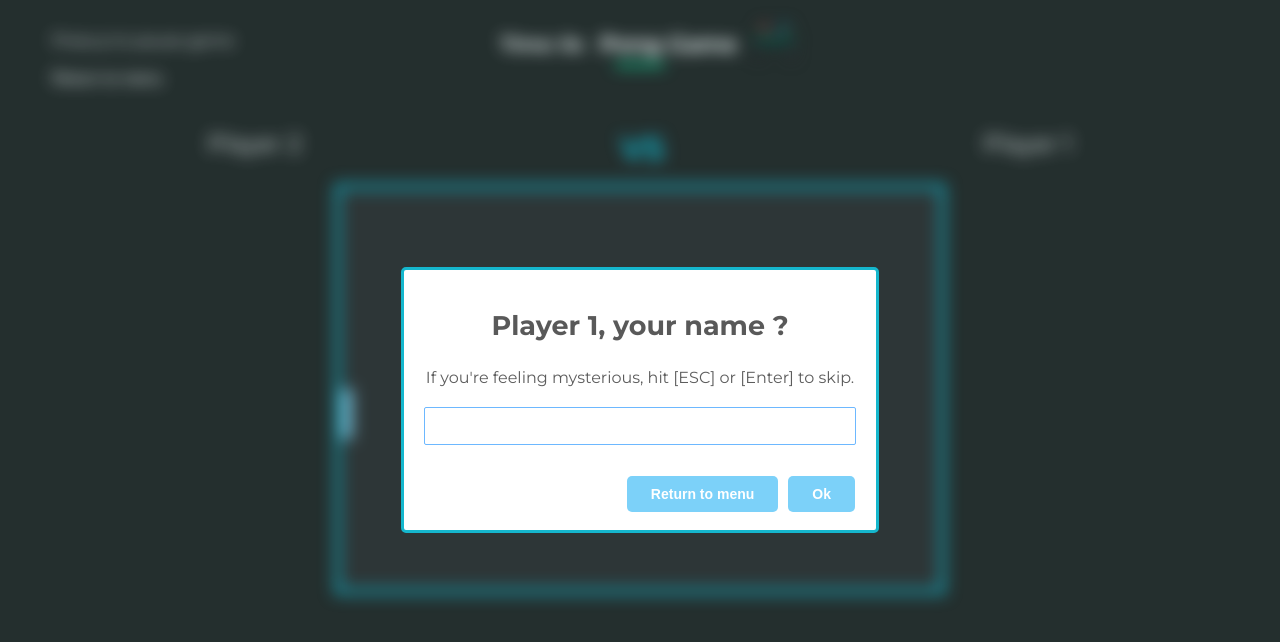
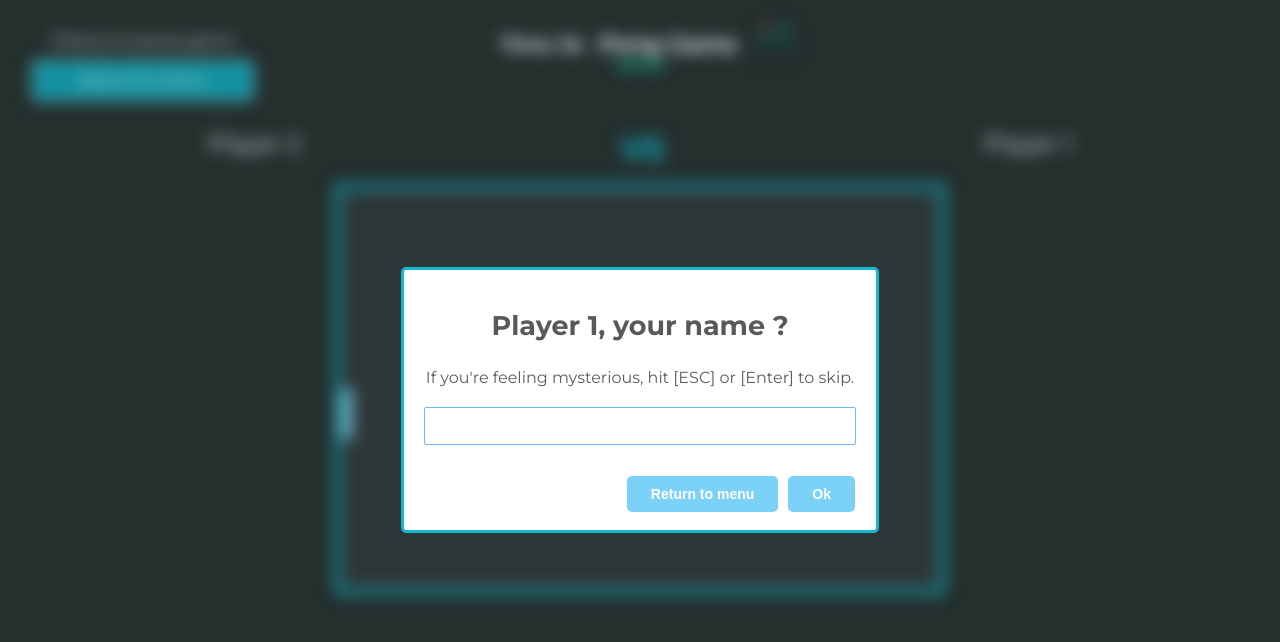
Before and after one commit to Ramzi-Abidi/Pong, a React (Vite) app: page /single-player in a window 1280 px wide. Shown: the top 642 px of the page. Built offline with nearby package versions, Linux system fonts and the light colour scheme.

Commit message:
Adjust css styling to make return to home btn more UX friendly

```diff
--- a/src/styles/index.css
+++ b/src/styles/index.css
@@ -114,7 +114,7 @@ section {
     left: 1.5rem;
     display: flex;
     flex-direction: column;
-    align-items: baseline;
+    align-items: stretch;
 }
 
 .playing-state {
@@ -243,16 +243,17 @@ section {
 }
 
 .return-btn {
-    background-color: transparent;
+    background-color: #1399aa;
     color: #fff;
     padding: 10px 20px;
-    border: none;
+    border: 1px solid white;
     border-radius: 5px;
     cursor: pointer;
     font-size: 16px;
     text-align: center;
     text-decoration: none;
     transition: 0.5s;
+    font-family: inherit;
 }
 
 .return-btn:hover {
```
